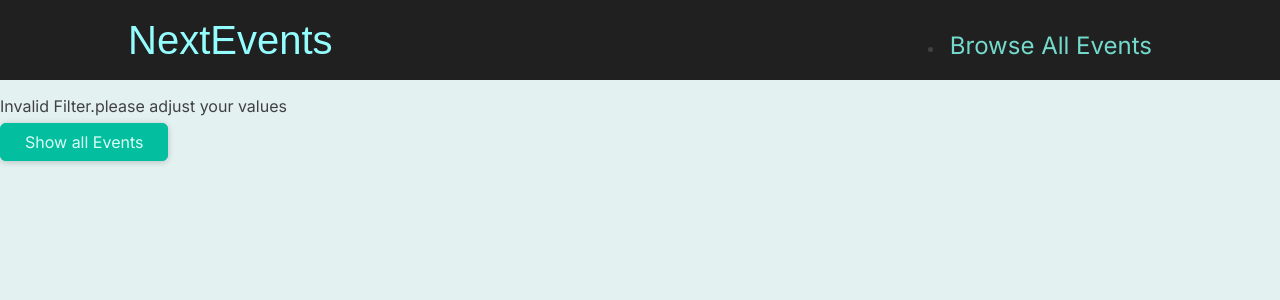
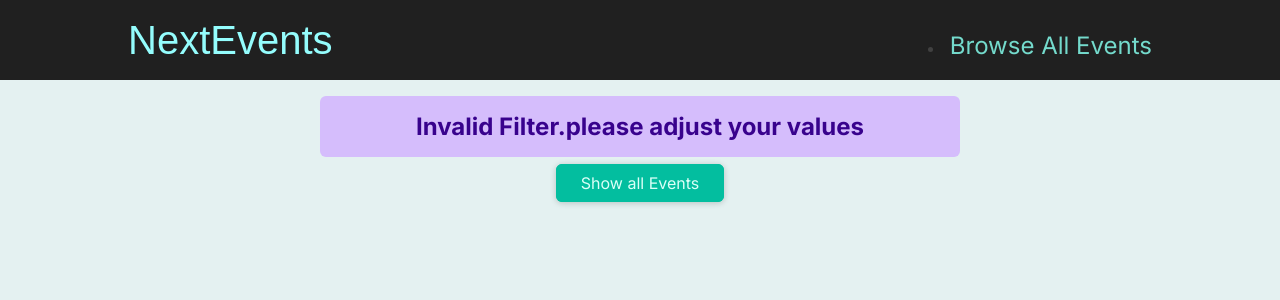
Before and after one commit to Dhyaan-tmedia/event-nextjs, a Next.js app: page /events/e2 in a window 1280 px wide. Shown: the top 300 px of the page. Built offline with nearby package versions, Linux system fonts and the light colour scheme.

Commit message:
13:10 (30/05)

```diff
--- a/src/app/events/[...slug]/page.js
+++ b/src/app/events/[...slug]/page.js
@@ -5,6 +5,7 @@ import EventList from "@/components/events/event-list";
 import { Fragment } from "react";
 import ResultsTitle from "@/components/events/result-title";
 import Button from "@/components/ui/button";
+import ErrorAlert from "@/components/ui/error-alert";
 export default function FilteredEventsPage({params}){
     const path = usePathname();
     const filterdata=params.slug;
@@ -19,8 +20,9 @@ export default function FilteredEventsPage({params}){
     const numMonth = +filteredMonth;
     if(isNaN(numYear) || isNaN(numMonth) || numYear>2025 || numYear<2020 || numMonth>12 || numMonth<1)
     {
-        return <Fragment><p>Invalid Filter.please adjust your values</p>
-            <Button link='/events'>Show all Events</Button>
+        return <Fragment><ErrorAlert>Invalid Filter.please adjust your values</ErrorAlert>
+            <center><Button link='/events'>Show all Events</Button></center>
+
         </Fragment>
     }
     const FilteredEvents = getFilteredEvents({
@@ -29,8 +31,8 @@ export default function FilteredEventsPage({params}){
     });
     if(!FilteredEvents || FilteredEvents.length===0)
     {
-        return <Fragment><p>No events found for the choosen filter</p>
-            <Button link='/events'>Show all Events</Button>
+        return <Fragment><ErrorAlert>No events found for the choosen filter</ErrorAlert>
+            <center></center><Button link='/events'>Show all Events</Button>
         </Fragment>
     }
     const date = new Date(numYear,numMonth-1);
--- /dev/null
+++ b/src/components/ui/error-alert.js
@@ -0,0 +1,7 @@
+import classes from './error-alert.module.css';
+
+function ErrorAlert(props) {
+  return <div className={classes.alert}>{props.children}</div>;
+}
+
+export default ErrorAlert;
--- /dev/null
+++ b/src/components/ui/error-alert.module.css
@@ -0,0 +1,12 @@
+.alert {
+    margin: 1rem auto;
+    padding: 1rem 2rem;
+    width: 90%;
+    max-width: 40rem;
+    background-color: #d5bdfc;
+    color: #38028d;
+    font-weight: bold;
+    font-size: 1.5rem;
+    text-align: center;
+    border-radius: 6px;
+  }
```
